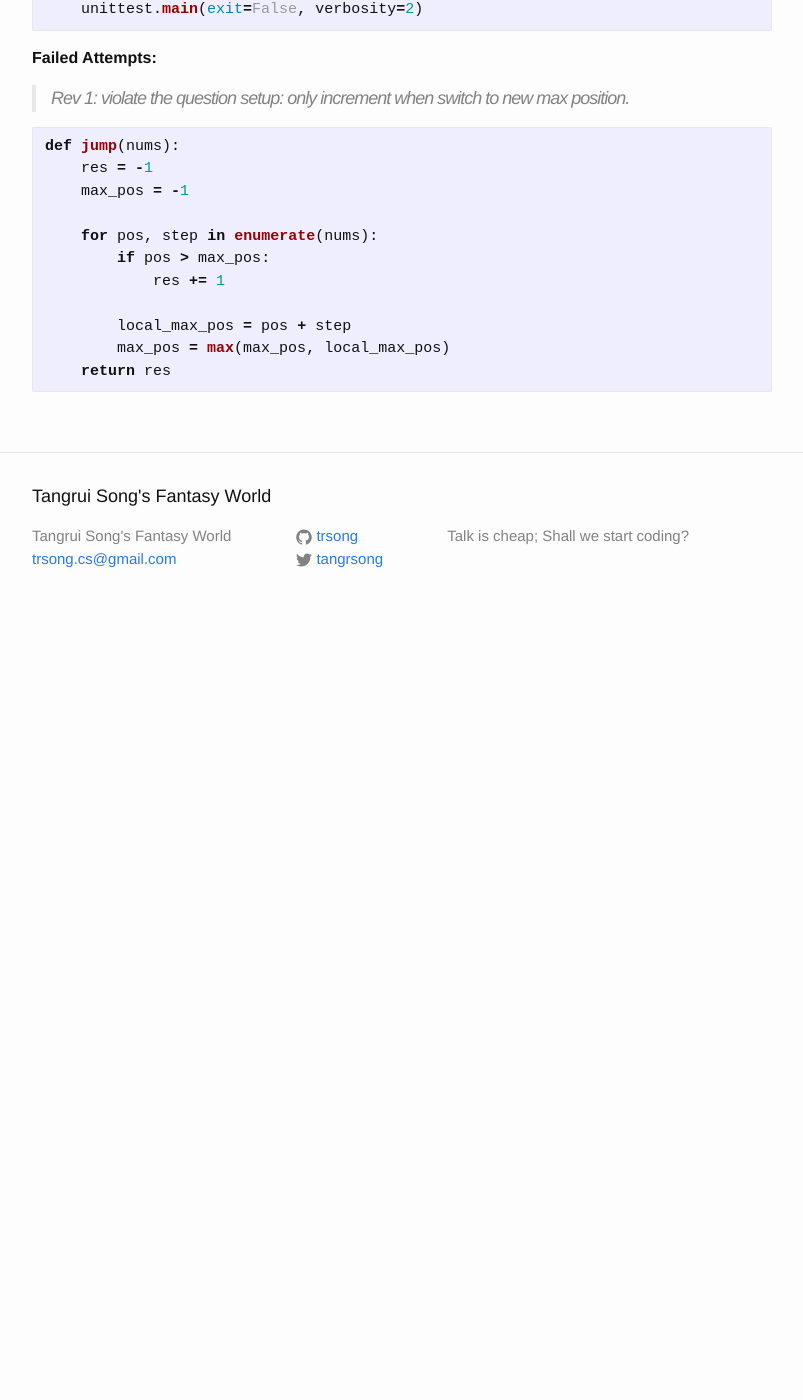
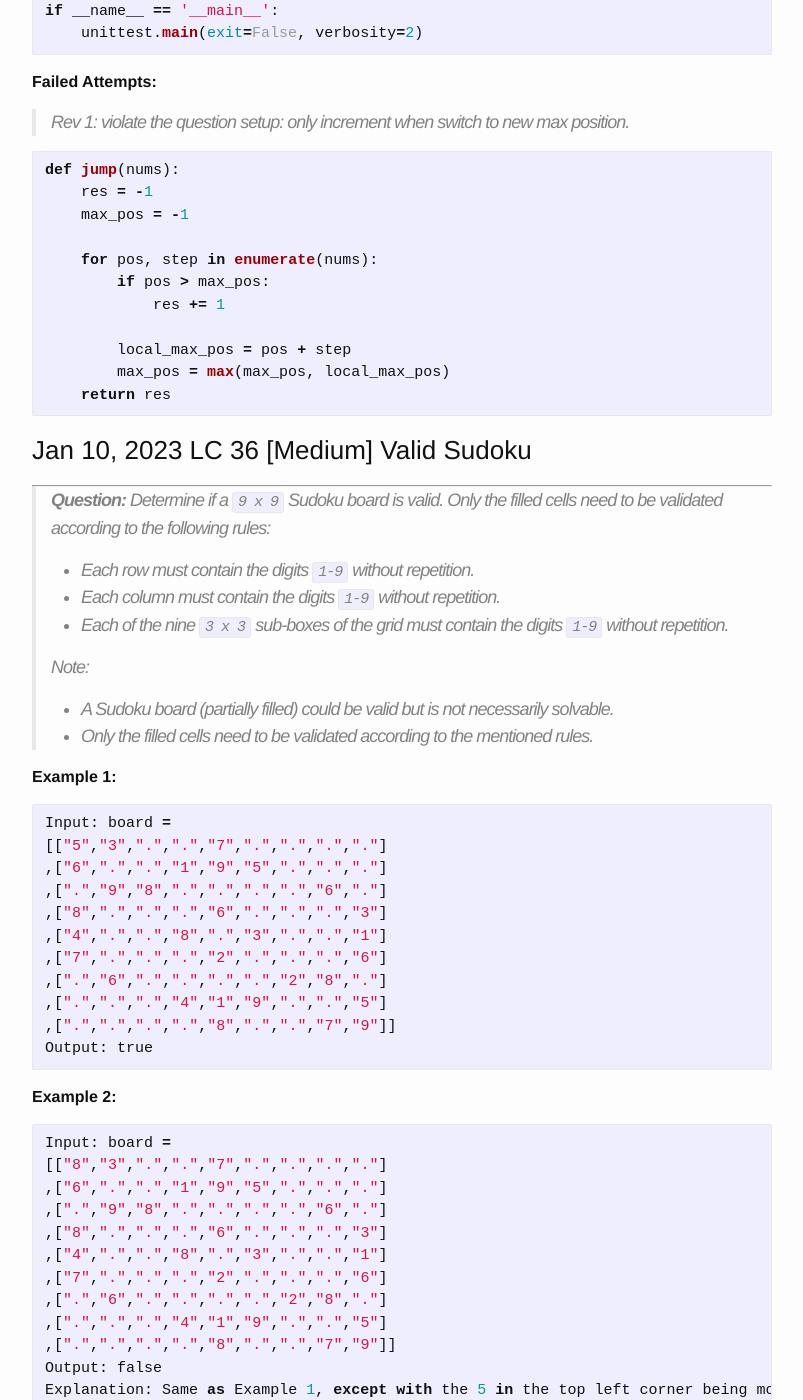
Before and after one commit to trsong/trsong.github.io, a Jekyll site: the page built from _posts/2023-01-01-DailyQuestions.md, in a window 1280 px wide and 1400 px high, scrolled down 18939 px. Shown: the whole window, without its empty margins (238-1041 px from the left). Built offline with Jekyll 4.4.1, drawn with Linux system fonts in a browser that asks for light colours; before the commit the page ends 19569 px from its top, so only the background shows below that; some of the changed text lies outside the part shown.

Commit message:
Add Jan 10 question.

````diff
--- a/_posts/2023-01-01-DailyQuestions.md
+++ b/_posts/2023-01-01-DailyQuestions.md
@@ -889,3 +889,125 @@ def jump(nums):
         max_pos = max(max_pos, local_max_pos)
     return res
 ```
+
+### Jan 10, 2023 LC 36 \[Medium\] Valid Sudoku
+---
+> **Question:**  Determine if a `9 x 9` Sudoku board is valid. Only the filled cells need to be validated according to the following rules:
+>
+> * Each row must contain the digits `1-9` without repetition.
+> * Each column must contain the digits `1-9` without repetition.
+> * Each of the nine `3 x 3` sub-boxes of the grid must contain the digits `1-9` without repetition.
+>
+> Note:
+> * A Sudoku board (partially filled) could be valid but is not necessarily solvable.
+> * Only the filled cells need to be validated according to the mentioned rules.
+
+
+**Example 1:**
+
+```py
+Input: board =
+[["5","3",".",".","7",".",".",".","."]
+,["6",".",".","1","9","5",".",".","."]
+,[".","9","8",".",".",".",".","6","."]
+,["8",".",".",".","6",".",".",".","3"]
+,["4",".",".","8",".","3",".",".","1"]
+,["7",".",".",".","2",".",".",".","6"]
+,[".","6",".",".",".",".","2","8","."]
+,[".",".",".","4","1","9",".",".","5"]
+,[".",".",".",".","8",".",".","7","9"]]
+Output: true
+```
+
+**Example 2:**
+
+```py
+Input: board =
+[["8","3",".",".","7",".",".",".","."]
+,["6",".",".","1","9","5",".",".","."]
+,[".","9","8",".",".",".",".","6","."]
+,["8",".",".",".","6",".",".",".","3"]
+,["4",".",".","8",".","3",".",".","1"]
+,["7",".",".",".","2",".",".",".","6"]
+,[".","6",".",".",".",".","2","8","."]
+,[".",".",".","4","1","9",".",".","5"]
+,[".",".",".",".","8",".",".","7","9"]]
+Output: false
+Explanation: Same as Example 1, except with the 5 in the top left corner being modified to 8. Since there are two 8's in the top left 3x3 sub-box, it is invalid.
+```
+
+**Solution:** [https://replit.com/@trsong/LC-36-Valid-Sudoku#main.py](https://replit.com/@trsong/LC-36-Valid-Sudoku#main.py)
+
+```py
+import unittest
+
+N = 9
+M = 3
+
+def isValidSudoku(board):
+    for r in range(N):
+        row_it = (board[r][c] for c in range(N))
+        if not isValidSequence(row_it):
+            return False
+
+    for c in range(N):
+        col_it = (board[r][c] for r in range(N))
+        if not isValidSequence(col_it):
+            return False
+
+    for sub_r in range(M):
+        for sub_c in range(M):
+            sub_it = (board[r + sub_r * M][c + sub_c * M]
+                      for r in range(M)
+                      for c in range(M))
+            if not isValidSequence(sub_it):
+                return False
+
+    return True
+
+
+def isValidSequence(it):
+    vec = 0
+    for ch in it:
+        if ch == '.':
+            continue
+
+        if not '0' <= ch <= '9':
+            return False
+
+        num = int(ch)
+        if vec & 1 << num:
+            return False
+        vec |= 1 << num
+    return True
+
+
+class IsValidSudokuSpec(unittest.TestCase):
+    def testExample1(self):
+        board = [["5", "3", ".", ".", "7", ".", ".", ".", "."],
+                 ["6", ".", ".", "1", "9", "5", ".", ".", "."],
+                 [".", "9", "8", ".", ".", ".", ".", "6", "."],
+                 ["8", ".", ".", ".", "6", ".", ".", ".", "3"],
+                 ["4", ".", ".", "8", ".", "3", ".", ".", "1"],
+                 ["7", ".", ".", ".", "2", ".", ".", ".", "6"],
+                 [".", "6", ".", ".", ".", ".", "2", "8", "."],
+                 [".", ".", ".", "4", "1", "9", ".", ".", "5"],
+                 [".", ".", ".", ".", "8", ".", ".", "7", "9"]]
+        self.assertTrue(isValidSudoku(board))
+
+    def testExample2(self):
+        board = [["8", "3", ".", ".", "7", ".", ".", ".", "."],
+                 ["6", ".", ".", "1", "9", "5", ".", ".", "."],
+                 [".", "9", "8", ".", ".", ".", ".", "6", "."],
+                 ["8", ".", ".", ".", "6", ".", ".", ".", "3"],
+                 ["4", ".", ".", "8", ".", "3", ".", ".", "1"],
+                 ["7", ".", ".", ".", "2", ".", ".", ".", "6"],
+                 [".", "6", ".", ".", ".", ".", "2", "8", "."],
+                 [".", ".", ".", "4", "1", "9", ".", ".", "5"],
+                 [".", ".", ".", ".", "8", ".", ".", "7", "9"]]
+        self.assertFalse(isValidSudoku(board))
+
+
+if __name__ == '__main__':
+    unittest.main(exit=False, verbosity=2)
+```
````
